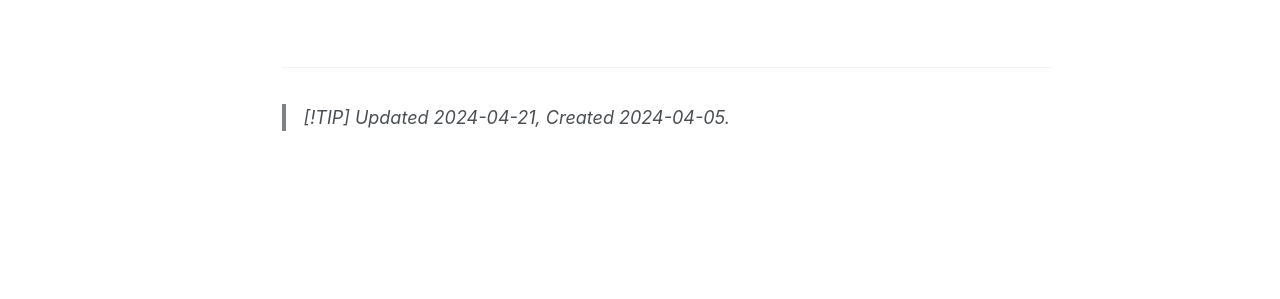
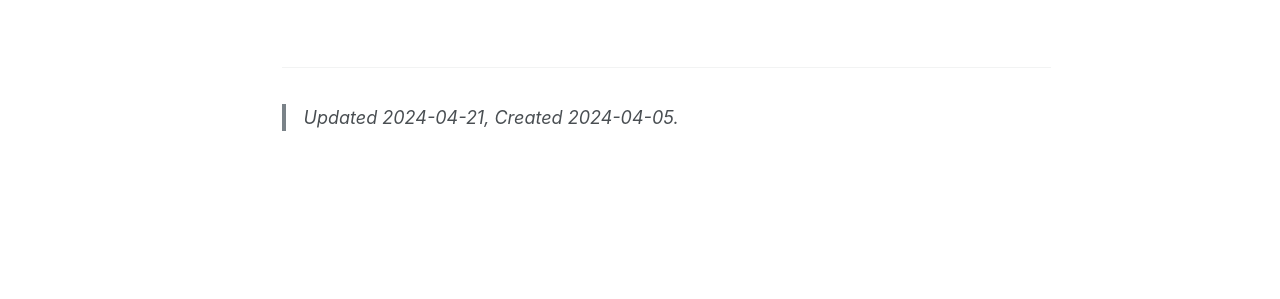
Before and after one commit to teng4/teng4.github.io, a Jekyll site: the page built from _pages/about.md, in a window 1280 px wide and 1344 px high. Shown: the part 779-1078 px from the top of the window. Built offline with Jekyll 4.4.1, drawn with Linux system fonts in a browser that asks for light colours; some web fonts are replaced; some of the changed lines change nothing that is shown.

Commit message:
Update about.md

```diff
--- a/_pages/about.md
+++ b/_pages/about.md
@@ -32,10 +32,10 @@ Hands-on Experience on Robots
 <br>
 
 ------
-> [!TIP]
 > Updated 2024-04-21, Created 2024-04-05.
 
-
+<!-- > [!TIP] -->
+<!-- > Updated 2024-04-21, Created 2024-04-05. -->
 
 <!-- Versions -->
 <!-- Updated 2024-04-21 -->
```
